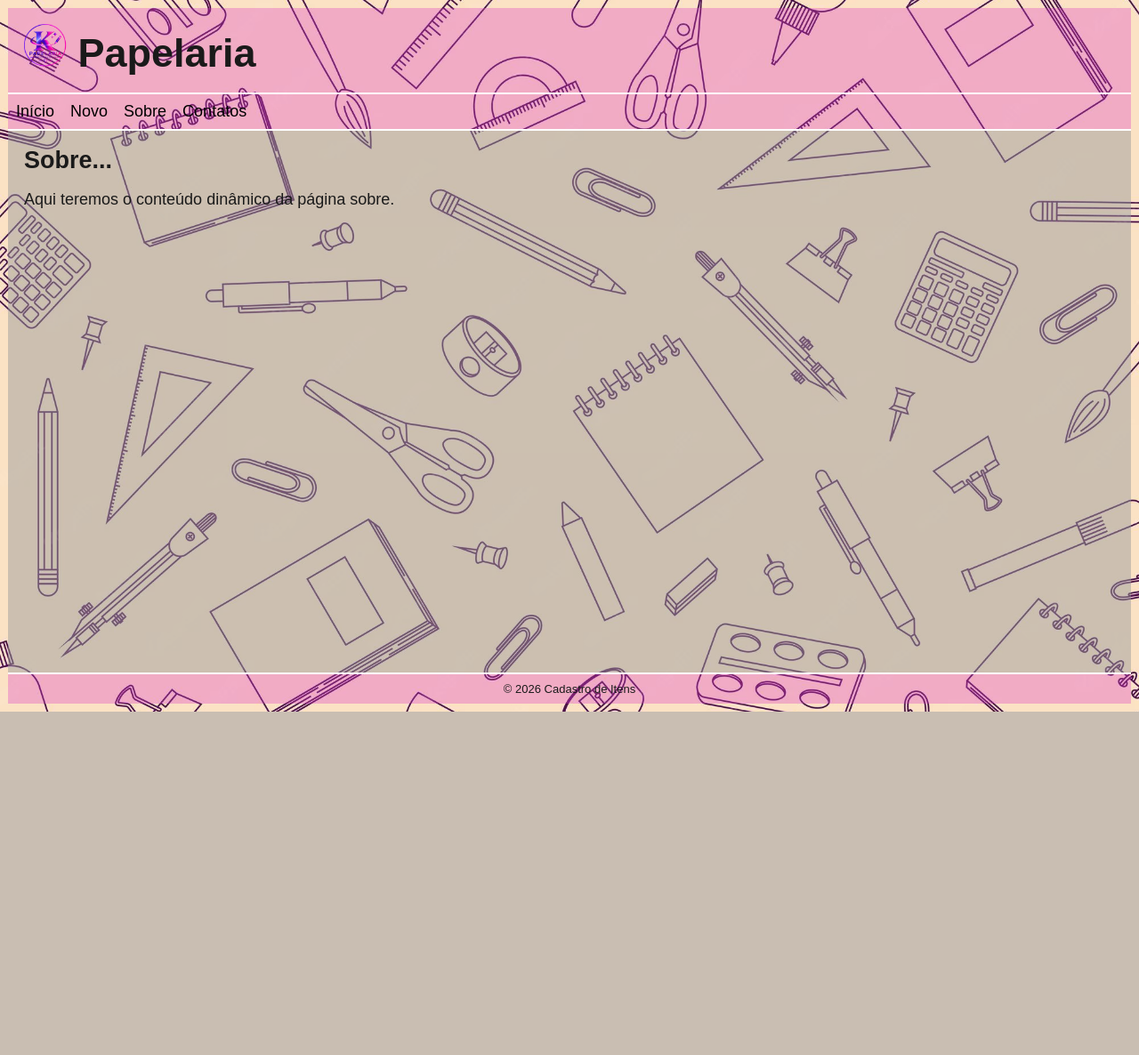
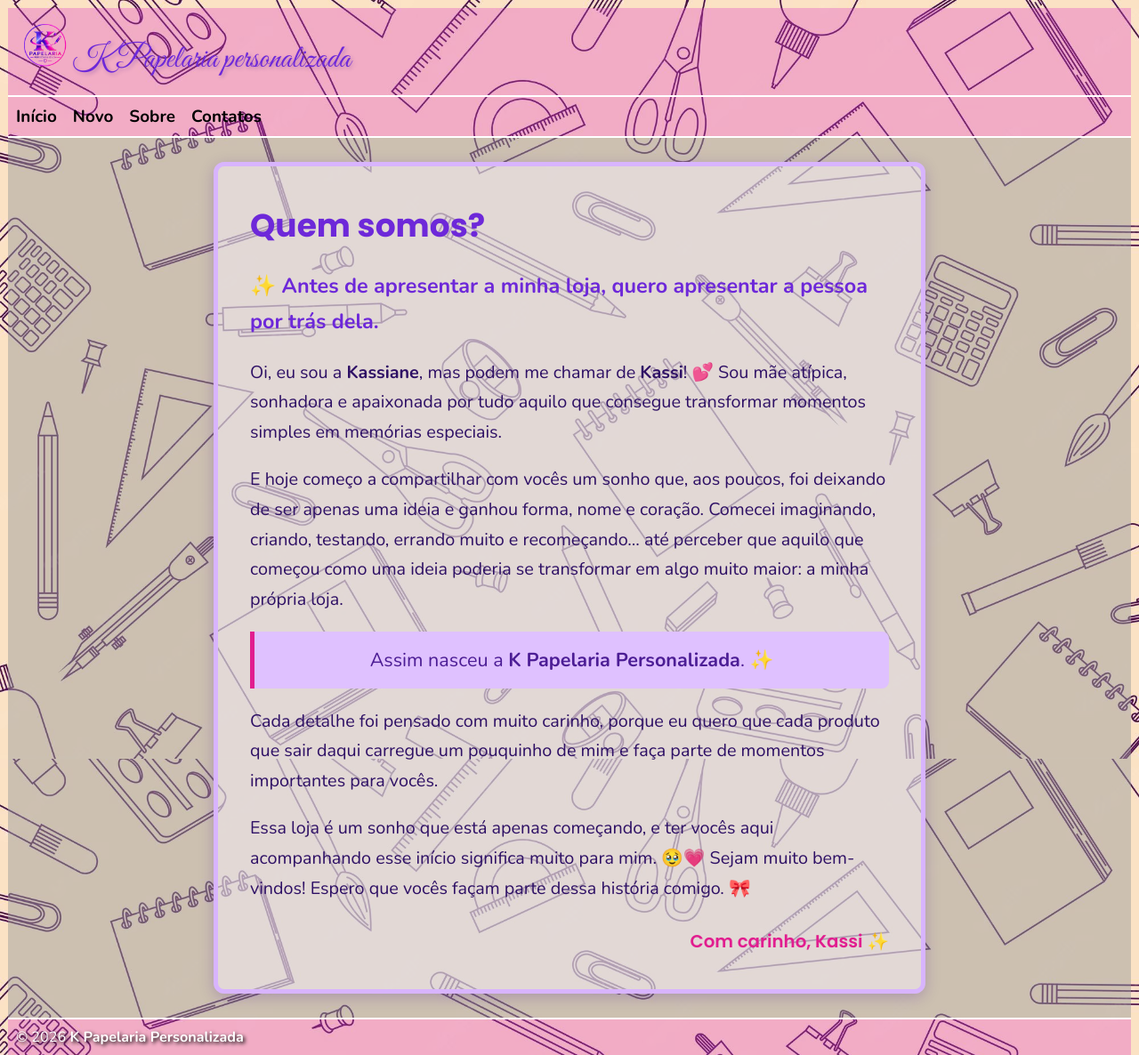
Before and after one commit to DanielGio/Meu-CRUD, a Flask app: page /about in a window 1280 px wide. Shown: the whole page at 89% size. Before the commit the page ends 800 px from the top, so only its background shows below. Run offline with Flask 3, Linux system fonts and the light colour scheme.

Commit message:
pré post

```diff
--- a/app.py
+++ b/app.py
@@ -11,6 +11,13 @@ app = Flask(__name__)
 
 app.secret_key = '_use_uma_secret_key_de_verdade_aqui_e_use_dotenv_em_deploy_'
 
+
+SITE_NAME = 'K Papelaria Personalizada'
+
+
+@app.context_processor
+def inject_globals():
+    return {'sitename': SITE_NAME}
 
 @app.route("/")
 def index():
--- a/static/css/base.css
+++ b/static/css/base.css
@@ -5,7 +5,7 @@
 body,
 html {
     position: relative;
-    font-family: sans-serif;
+    font-family: 'Nunito', sans-serif;
     font-size: 18px;
     margin: 0;
     padding: 0;
@@ -29,14 +29,24 @@ a {
 }
 
 a:hover {
-    color: orangered
+    color: rgb(225, 29, 143);
 }
 
 h1 {
-    font-size: clamp(1.6rem, 5vw, 2.5rem);
+    font-family: 'Great Vibes', cursive;
+    font-weight: 400;
+    color: #6d28d9;
+    paint-order: stroke fill;
+        text-shadow: 2px 2px 4px rgba(76, 29, 149, 0.3);
     margin: 0;
     padding: 1rem;
     padding-bottom: 1rem;
+}
+h2 {
+    font-family: 'Poppins', sans-serif;
+    color: rgb(255, 255, 255);
+    -webkit-text-stroke: 1px #000000;
+    paint-order: stroke fill;
 }
 
 #wrap {
@@ -76,13 +86,17 @@ main>section h2:first-child, main>article h2:first-child {
 
 #wrap>nav a {
     padding: 0.5rem;
+    font-weight: 700;
+    font-size: 1.05rem;
 }
 
 #wrap>footer {
     border-top: 2px solid rgb(255, 255, 255);
-    text-align: center;
+    text-align: left;
     padding: 0.5rem;
-    font-size: small;
+    font-size: .9rem;
+    color: #ffffff;
+    text-shadow: 2px 2px 4px rgb(0, 0, 0);
     background-color: #dd3fc654;
 }
 
@@ -151,6 +165,7 @@ main>section h2:first-child, main>article h2:first-child {
 
 .card-body {
     padding: .5rem;
+    font-weight: 700;
 }
 
 .pagination {
@@ -172,3 +187,65 @@ textarea,
 button {
     font: inherit;
 }
+
+/* ===== Página Sobre ===== */
+.about {
+    max-width: 800px;
+    margin: 1.5rem auto;
+    padding: 2rem;
+    background-color: rgba(250, 245, 255, 0.458);
+    border: 5px solid #d8b4fe;
+    border-radius: 12px;
+    box-shadow: 0 4px 16px rgba(76, 29, 149, 0.25);
+    font-size: 1.1rem;
+    line-height: 1.7;
+    color: #2e1065;
+}
+
+.about h2 {
+    font-size: 2rem;
+    color: #6d28d9;
+    -webkit-text-stroke: 0;
+    text-shadow: none;
+}
+
+.about p {
+    margin: 0 0 1.1rem;
+}
+
+.about .about-lead {
+    margin-top: 1rem;
+    font-size: 1.3rem;
+    font-weight: 700;
+    color: #6d28d9;
+}
+
+.about .about-highlight {
+    text-align: center;
+    padding: .75rem 1rem;
+    background-color: rgb(223, 193, 255);
+    border-left: 5px solid #e11d8f;
+    border-radius: 0 8px 8px 0;
+    font-size: 1.2rem;
+    color: #4c1d95;
+}
+
+.about .about-signature {
+    margin: 1.5rem 0 0;
+    text-align: right;
+    font-family: 'Poppins', sans-serif;
+    font-weight: 600;
+    color: #e11d8f;
+}
+
+@media (max-width: 480px) {
+    .about {
+        padding: 1.25rem;
+        font-size: 1rem;
+    }
+
+/* Página Sobre: tira o fundo cinza do main */
+#wrap>main.no-bg {
+    background-color: transparent;
+}
+}
--- a/templates/_base.html
+++ b/templates/_base.html
@@ -8,19 +8,21 @@ Template base
 <head>
     <meta charset="UTF-8">
     <meta name="viewport" content="width=device-width, initial-scale=1.0">
-    <link rel="stylesheet" href="{{ url_for('static', filename='css/base.css') }}">
+    <link rel="preconnect" href="https://fonts.googleapis.com">
+    <link rel="preconnect" href="https://fonts.gstatic.com" crossorigin>
+    <link href="https://fonts.googleapis.com/css2?family=Great+Vibes&family=Nunito:wght@400;700&family=Poppins:wght@600;700&display=swap" rel="stylesheet">    <link rel="stylesheet" href="{{ url_for('static', filename='css/base.css') }}">
     {% if page_css %}
     <link rel="stylesheet" href="{{ url_for('static', filename='css/' + page_css) }}">
     {% endif %}
-        <link rel="shortcut icon" href="{{ url_for('static', filename='img/favicon.png') }}" type="image/png">
-    <title>Kpaper</title>
+    <link rel="shortcut icon" href="{{ url_for('static', filename='img/favicon.png') }}" type="image/png">
+    <title>{% block title %}{% endblock %}{{ sitename }}</title>
 </head>
 
 <body>
 
     <div id="wrap">
         <header>
-            <h1><img src="{{ url_for('static', filename='img/logo.png') }}" alt="K Papelaria" height="48"> Papelaria </h1>
+                        <h1><a href="{{ url_for('index') }}" title="Voltar à página inicial"><img src="{{ url_for('static', filename='img/logo.png') }}" alt="K Papelaria" height="48"></a> K Papelaria personalizada </h1>
         </header>
 
         <nav>
@@ -30,7 +32,7 @@ Template base
             <a href="{{ url_for('contacts') }}">Contatos</a>
         </nav>
 
-        <main>
+        <main class="{% block main_class %}{% endblock %}">
 
             {# Exibe mensagens "flash" vindas da session #}
             {% with messages = get_flashed_messages(with_categories=true) %}
@@ -46,7 +48,7 @@ Template base
 
         </main>
 
-        <footer>&copy; 2026 Cadastro de Itens</footer>
+        <footer>&copy; 2026 <strong>{{ sitename }}</strong></footer>
     </div>
 </body>
 
--- a/templates/about.html
+++ b/templates/about.html
@@ -4,13 +4,48 @@ Template da rota 'about' (Sobre)
 #}
 
 {% extends '_base.html' %}
+{% block title %}Sobre | {% endblock %}
+{% block main_class %}no-bg{% endblock %}
 
 {% block main %}
 
-<article>
+<article class="about">
 
-    <h2>Sobre...</h2>
-    <p>Aqui teremos o conteúdo dinâmico da página sobre.</p>
+    <h2>Quem somos?</h2>
+
+    <p class="about-lead">
+        ✨ Antes de apresentar a minha loja, quero apresentar a pessoa por trás dela.
+    </p>
+
+    <p>
+        Oi, eu sou a <strong>Kassiane</strong>, mas podem me chamar de <strong>Kassi</strong>! 💕
+        Sou mãe atípica, sonhadora e apaixonada por tudo aquilo que consegue transformar
+        momentos simples em memórias especiais.
+    </p>
+
+    <p>
+        E hoje começo a compartilhar com vocês um sonho que, aos poucos, foi deixando de ser
+        apenas uma ideia e ganhou forma, nome e coração. Comecei imaginando, criando, testando,
+        errando muito e recomeçando... até perceber que aquilo que começou como uma ideia poderia
+        se transformar em algo muito maior: a minha própria loja.
+    </p>
+
+    <p class="about-highlight">
+        Assim nasceu a <strong>K Papelaria Personalizada</strong>. ✨
+    </p>
+
+    <p>
+        Cada detalhe foi pensado com muito carinho, porque eu quero que cada produto que sair
+        daqui carregue um pouquinho de mim e faça parte de momentos importantes para vocês.
+    </p>
+
+    <p>
+        Essa loja é um sonho que está apenas começando, e ter vocês aqui acompanhando esse início
+        significa muito para mim. 🥹💗 Sejam muito bem-vindos! Espero que vocês façam parte dessa
+        história comigo. 🎀
+    </p>
+
+    <p class="about-signature">Com carinho, Kassi ✨</p>
 
 </article>
 
--- a/templates/contacts.html
+++ b/templates/contacts.html
@@ -1,4 +1,5 @@
 {% extends '_base.html' %}
+{% block title %} Contato | {% endblock %}
 {% block main %}
 <article>
 
--- a/templates/edit.html
+++ b/templates/edit.html
@@ -1,5 +1,6 @@
 {# templates\view.html #}
 {% extends '_base.html' %}
+{% block title %} Main | {% endblock %}
 {% block main %}
 
 <article>
--- a/templates/index.html
+++ b/templates/index.html
@@ -1,7 +1,7 @@
 {# templates\index.html #}
 
 {% extends '_base.html' %}
-
+{% block title %} Pagina Inicial | {% endblock %}
 {% block main %}
 
 <style>
--- a/templates/new.html
+++ b/templates/new.html
@@ -1,6 +1,6 @@
 {# templates\new.html #}
 {% extends '_base.html' %}
-
+{% block title %} Novo | {% endblock %}
 {% block main %}
 <article>
     <h2>Cadastro de Itens</h2>
```
